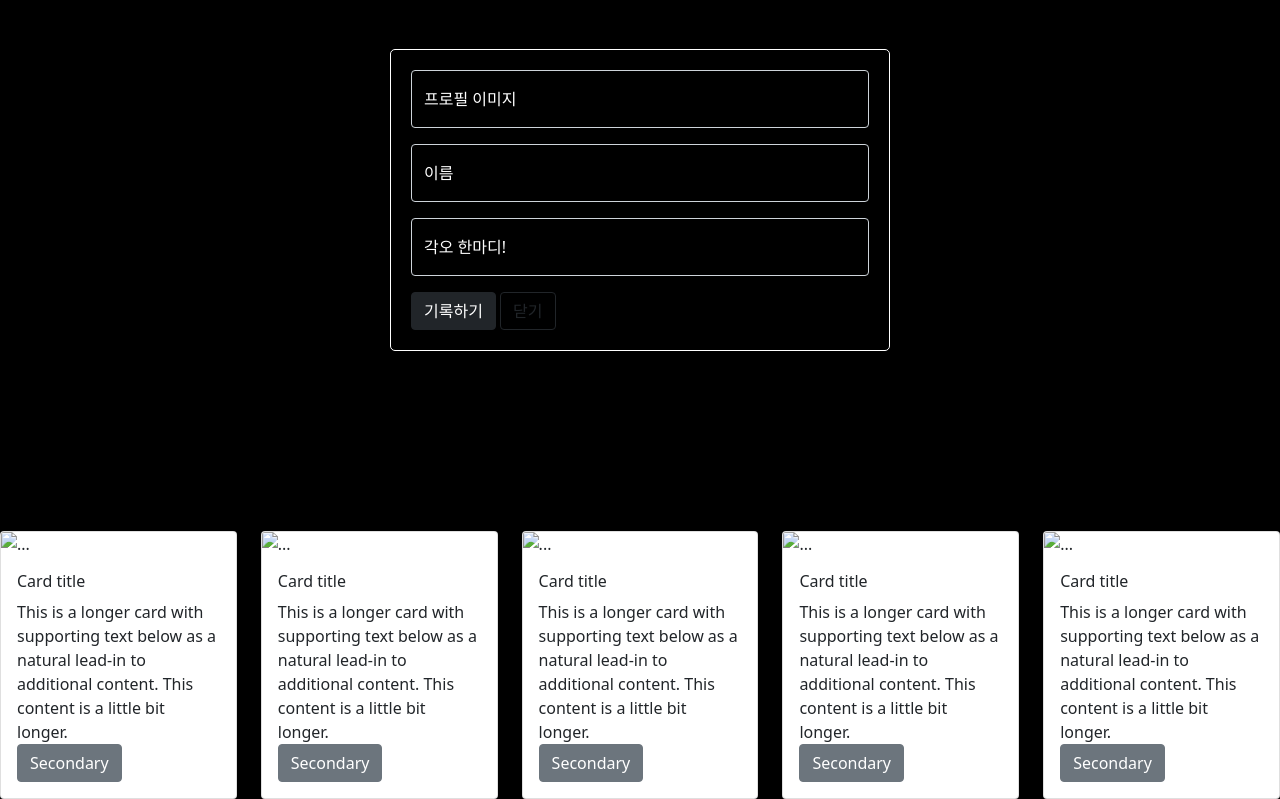
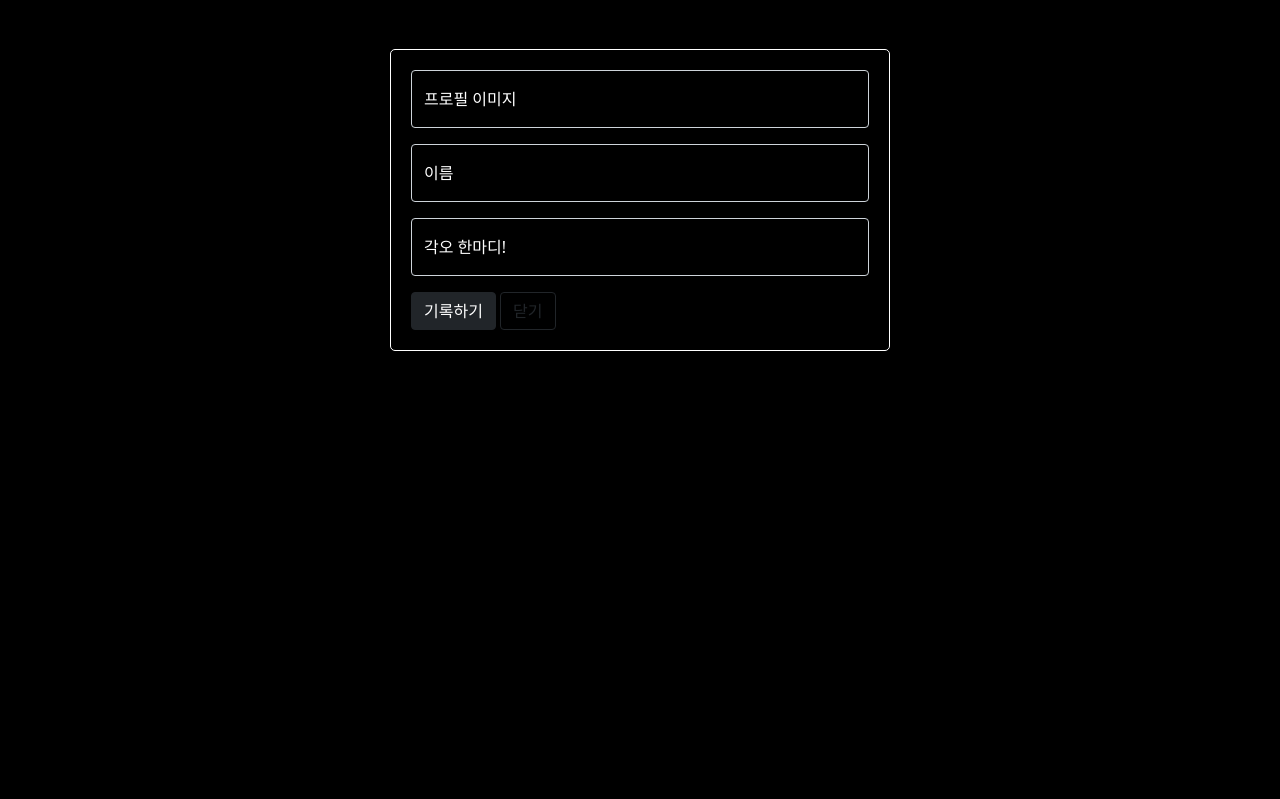
Before and after one commit to Faragon02/WebJomBi, a plain HTML site: page main.html in a window 1280 px wide. Shown: the part 1505-2304 px from the top of the page. After the commit the page ends 1934 px from the top, so only its background shows below. Drawn offline with nearby package versions, Linux system fonts and the light colour scheme; no server answers.

Commit message:
main 수정

```diff
--- a/main.html
+++ b/main.html
@@ -165,65 +165,6 @@
         <div class="row row-cols-1 row-cols-md-5 g-4" id="card">
         </div>
     </div>
-    <div class="profile_cards">
-        <div class="row row-cols-1 row-cols-md-5 g-4">
-            <div class="col">
-                <div class="card h-100">
-                    <img src="..." class="card-img-top" alt="...">
-                    <div class="card-body">
-                        <h5 class="card-title">Card title</h5>
-                        <p class="card-text">This is a longer card with supporting text below as a natural lead-in to
-                            additional content. This content is a little bit longer.</p>
-                        <button type="button" class="btn btn-secondary">Secondary</button>
-                    </div>
-                </div>
-            </div>
-            <div class="col">
-                <div class="card h-100">
-                    <img src="..." class="card-img-top" alt="...">
-                    <div class="card-body">
-                        <h5 class="card-title">Card title</h5>
-                        <p class="card-text">This is a longer card with supporting text below as a natural lead-in to
-                            additional content. This content is a little bit longer.</p>
-                        <button type="button" class="btn btn-secondary">Secondary</button>
-                    </div>
-                </div>
-            </div>
-            <div class="col">
-                <div class="card h-100">
-                    <img src="..." class="card-img-top" alt="...">
-                    <div class="card-body">
-                        <h5 class="card-title">Card title</h5>
-                        <p class="card-text">This is a longer card with supporting text below as a natural lead-in to
-                            additional content. This content is a little bit longer.</p>
-                        <button type="button" class="btn btn-secondary">Secondary</button>
-                    </div>
-                </div>
-            </div>
-            <div class="col">
-                <div class="card h-100">
-                    <img src="..." class="card-img-top" alt="...">
-                    <div class="card-body">
-                        <h5 class="card-title">Card title</h5>
-                        <p class="card-text">This is a longer card with supporting text below as a natural lead-in to
-                            additional content. This content is a little bit longer.</p>
-                        <button type="button" class="btn btn-secondary">Secondary</button>
-                    </div>
-                </div>
-            </div>
-            <div class="col">
-                <div class="card h-100">
-                    <img src="..." class="card-img-top" alt="...">
-                    <div class="card-body">
-                        <h5 class="card-title">Card title</h5>
-                        <p class="card-text">This is a longer card with supporting text below as a natural lead-in to
-                            additional content. This content is a little bit longer.</p>
-                        <button type="button" class="btn btn-secondary">Secondary</button>
-                    </div>
-                </div>
-            </div>
-        </div>
-    </div>
 </body>
 
 </html>
```
